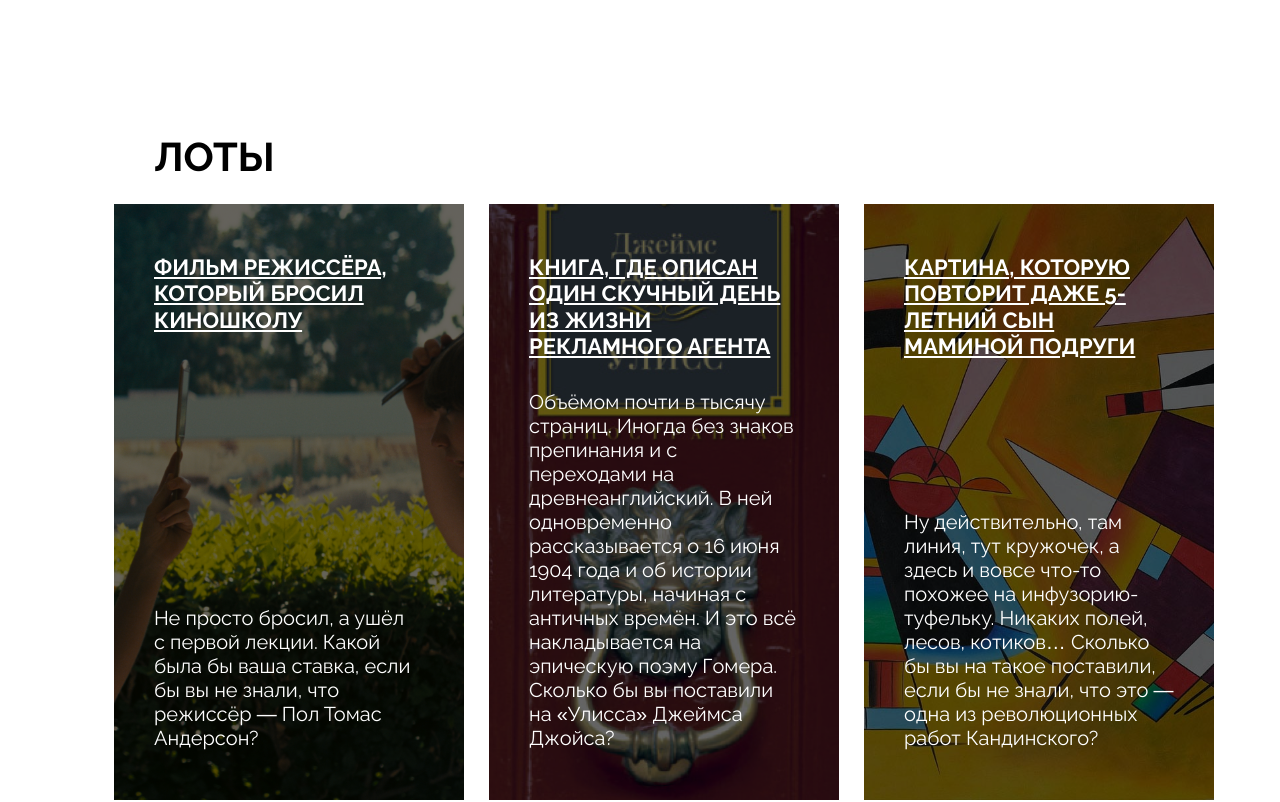
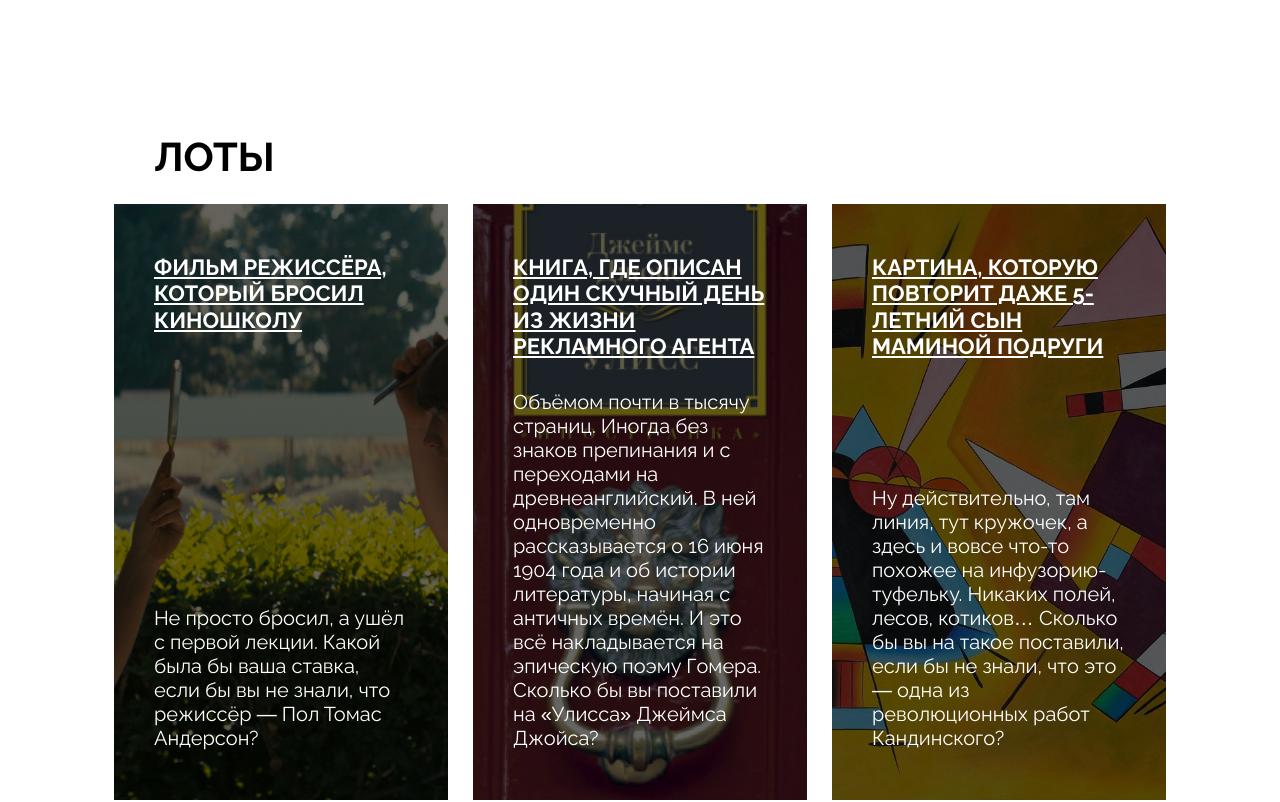
Before and after one commit to 860oioi/ono-tebe-nado-fd, a plain HTML site: page index.html in a window 1280 px wide. Shown: the part 1100-1902 px from the top of the page. Drawn offline with Linux system fonts and the light colour scheme.

Commit message:
финиш! По макету и ПП все сошлось

```diff
--- a/index.html
+++ b/index.html
@@ -74,7 +74,7 @@
                 </h3>
                 <p class="card_text">
                   Не просто бросил, а ушёл<br> с первой лекции. Какой была бы ваша
-                  ставка, если бы вы не знали, что режиссёр — Пол Томас
+                  ставка, <br>если бы вы не знали, что режиссёр — Пол Томас
                   Андерсон?
                 </p>
               </article>
--- a/styles/style.css
+++ b/styles/style.css
@@ -176,8 +176,8 @@ main {
 }
 
 .lots {
-  margin-left: 24px;
-  margin-right: 24px;
+  padding-left: 24px;
+  padding-right: 24px;
 
 }
 
```
